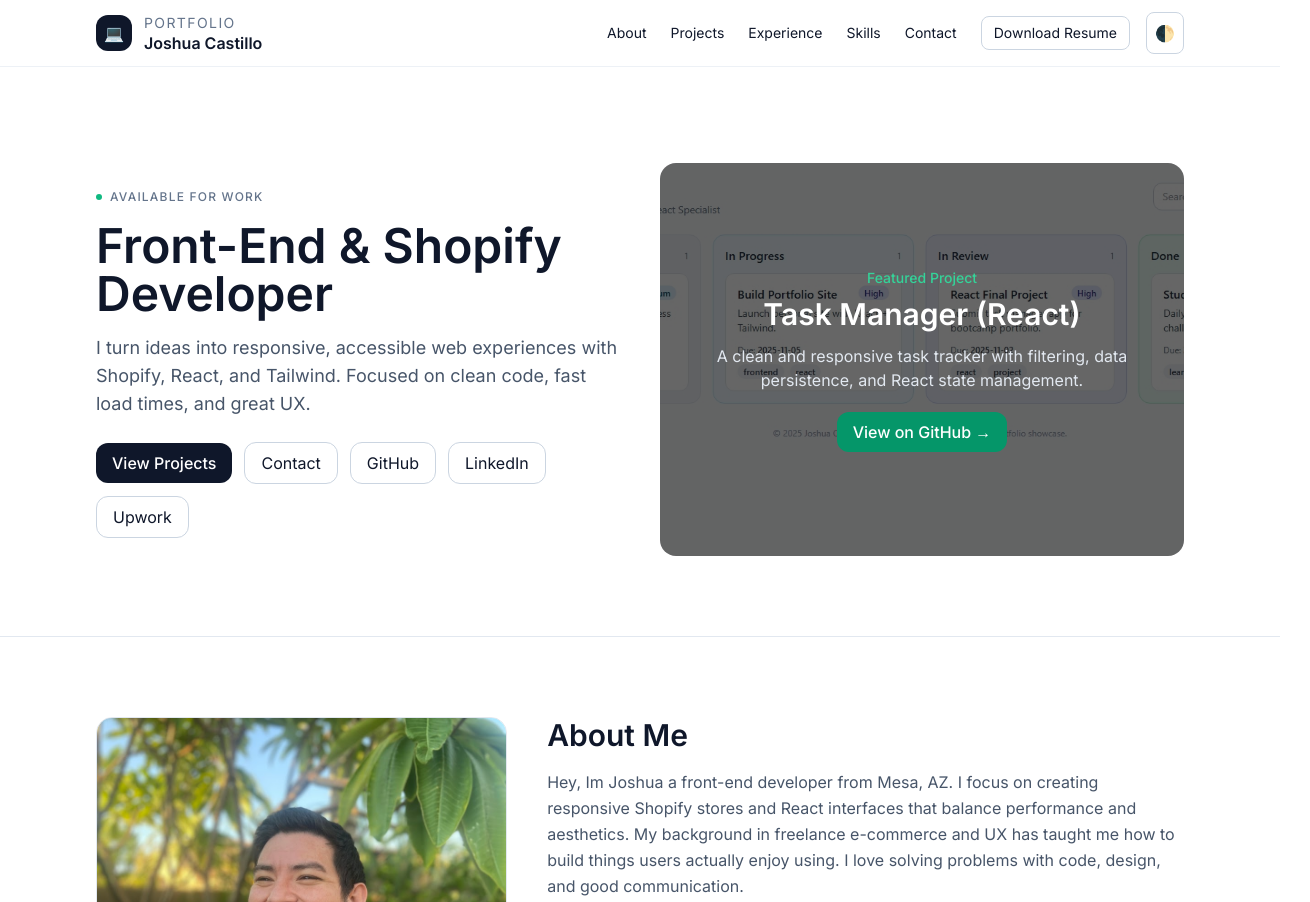
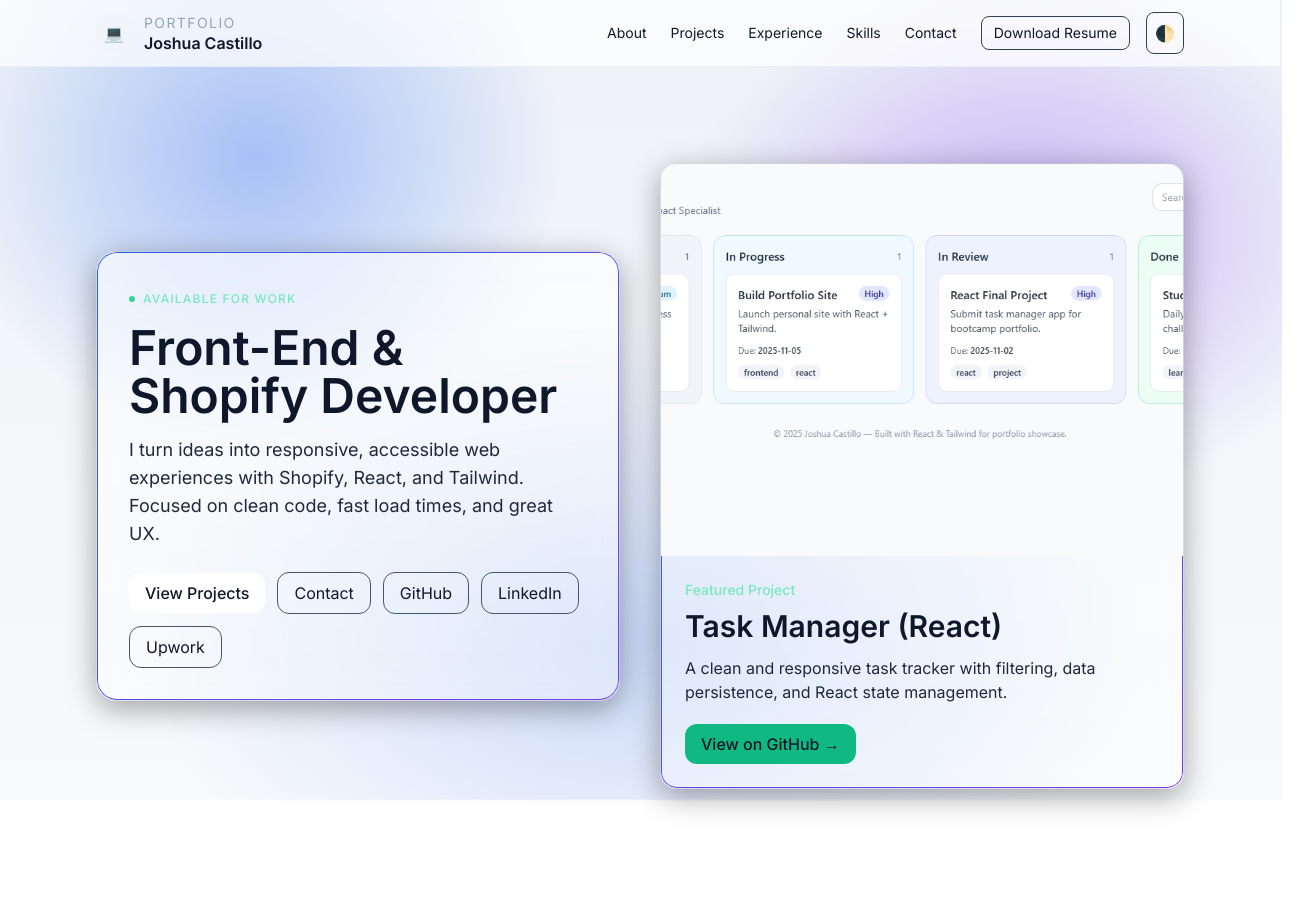
Before and after one commit to jostillo91/portfolio, a plain HTML site: page index.html in a window 1280 px wide. Shown: the top 902 px of the page, 1310 px wide, since content can reach past the window. Drawn offline with nearby package versions, Linux system fonts and the light colour scheme.

Commit message:
Updated index.html with working light/dark text and glass background

```diff
--- a/index.html
+++ b/index.html
@@ -11,13 +11,13 @@
   <meta property="og:image" content="task-manager.jpg" />
   <meta name="twitter:card" content="summary_large_image" />
   <meta property="og:type" content="website" />
-  <meta name="theme-color" content="#111827">
+  <meta name="theme-color" content="#0b0f1a">
   <link rel="icon" href="favicon.ico">
 
   <script src="https://cdn.tailwindcss.com"></script>
   <script>
     tailwind.config = {
-      darkMode: 'class', // fix toggle
+      darkMode: 'class',
       theme: {
         extend: {
           fontFamily: {
@@ -29,16 +29,95 @@
     };
   </script>
   <link href="https://fonts.googleapis.com/css2?family=Inter:wght@300;400;500;600;700&display=swap" rel="stylesheet">
+
+  <style>
+    :root{
+      --ink:#0f172a;
+      --text:#1e293b;
+      --bg1:#f8fafc;
+      --bg2:#eef2f7;
+      --acc1:#2563eb;
+      --acc2:#7c3aed;
+      --card-bg-start: rgba(255,255,255,.60);
+      --card-bg-end:   rgba(255,255,255,.30);
+      --card-brd: rgba(2,6,23,.12);
+    }
+    html.dark{
+      --ink:#e5e7eb;
+      --text:#e2e8f0;
+      --bg1:#0b0f1a;
+      --bg2:#101a2b;
+      --acc1:#3b82f6;
+      --acc2:#a855f7;
+      --card-bg-start: rgba(255,255,255,.08);
+      --card-bg-end:   rgba(255,255,255,.02);
+      --card-brd: rgba(255,255,255,.18);
+    }
+
+    .bg-animated{
+      position: fixed; inset: 0; z-index: -1;
+      background:
+        radial-gradient(40% 60% at 20% 20%, color-mix(in oklab, var(--acc1) 35%, transparent) 0%, transparent 60%),
+        radial-gradient(45% 55% at 80% 30%, color-mix(in oklab, var(--acc2) 35%, transparent) 0%, transparent 60%),
+        radial-gradient(60% 60% at 50% 80%, color-mix(in oklab, var(--acc1) 20%, transparent) 0%, transparent 65%),
+        linear-gradient(180deg, var(--bg2), var(--bg1));
+      filter: saturate(1.05);
+      animation: bgShift 18s ease-in-out infinite alternate;
+    }
+    .bg-animated::after{
+      content:""; position:absolute; inset:0;
+      background:
+        repeating-conic-gradient(from 0deg, #0000 0% 10%, #0001 10% 20%),
+        repeating-linear-gradient(90deg, #0001 0 1px, #0000 1px 2px);
+      mix-blend-mode: soft-light; opacity:.25; pointer-events:none;
+    }
+    @keyframes bgShift{
+      0% { transform: translate3d(0,0,0) scale(1); }
+      100%{ transform: translate3d(0,-1%,0) scale(1.02); }
+    }
+
+    .glass-wrap{
+      --card-halo: color-mix(in oklab, var(--acc1) 40%, transparent);
+      position: relative;
+      border-radius: 20px;
+      background: linear-gradient(180deg, var(--card-bg-start), var(--card-bg-end));
+      border: 1px solid var(--card-brd);
+      -webkit-backdrop-filter: blur(12px);
+      backdrop-filter: blur(12px);
+      box-shadow: 0 8px 30px rgba(0,0,0,.35), inset 0 1px 0 rgba(255,255,255,.08);
+      isolation: isolate;
+      transition: box-shadow .35s ease, transform .35s ease;
+    }
+    .glass-wrap::before{
+      content:""; position:absolute; inset:0; border-radius:inherit; z-index:-1; padding:1px;
+      background: linear-gradient(135deg, var(--acc1), var(--acc2));
+      -webkit-mask: linear-gradient(#000 0 0) content-box, linear-gradient(#000 0 0);
+      -webkit-mask-composite: destination-out; mask-composite: exclude;
+    }
+    .glass-wrap::after{
+      content:""; position:absolute; inset:-20%; border-radius:inherit; z-index:-2;
+      background: radial-gradient(45% 60% at 50% 40%, var(--card-halo), transparent 60%);
+      opacity: 0; filter: blur(30px); transition: opacity .35s ease, filter .35s ease;
+    }
+    .glass-wrap:hover{ transform: translateY(-2px); box-shadow: 0 16px 40px rgba(0,0,0,.45), inset 0 1px 0 rgba(255,255,255,.08); }
+    .glass-wrap:hover::after{ opacity:.8; }
+
+    .text-dynamic { color: var(--text); }
+
+    .tile{ transition: transform .25s ease, box-shadow .25s ease; }
+    .tile:hover{ transform: translateY(-2px); box-shadow: 0 10px 26px rgba(0,0,0,.35); }
+  </style>
 </head>
 
-<body class="bg-white text-slate-900 dark:bg-slate-950 dark:text-slate-100 font-body transition-colors duration-300">
-  <!-- Header -->
-  <header class="sticky top-0 z-40 backdrop-blur bg-white/75 dark:bg-slate-950/75 border-b border-slate-200/60 dark:border-slate-800">
+<body class="font-body transition-colors duration-300 bg-transparent text-slate-900 dark:text-slate-100">
+  <div class="bg-animated"></div>
+
+  <header class="sticky top-0 z-40 backdrop-blur bg-white/70 dark:bg-slate-950/70 border-b border-slate-200/60 dark:border-slate-800">
     <div class="max-w-6xl mx-auto px-4 sm:px-6 lg:px-8 py-3 flex items-center justify-between">
       <a href="#home" class="inline-flex items-center gap-3 group">
-        <div class="w-9 h-9 rounded-xl bg-slate-900 dark:bg-slate-100 flex items-center justify-center text-white dark:text-slate-900 font-semibold">💻</div>
+        <div class="w-9 h-9 rounded-xl bg-slate-100 text-slate-900 flex items-center justify-center font-semibold">💻</div>
         <div>
-          <div class="text-sm uppercase tracking-widest text-slate-500 dark:text-slate-400">Portfolio</div>
+          <div class="text-sm uppercase tracking-widest text-slate-400">Portfolio</div>
           <div class="font-semibold leading-5">Joshua Castillo</div>
         </div>
       </a>
@@ -50,10 +129,10 @@
           <a href="#experience" class="hover:opacity-80">Experience</a>
           <a href="#skills" class="hover:opacity-80">Skills</a>
           <a href="#contact" class="hover:opacity-80">Contact</a>
-          <a href="Joshua_Castillo_Resume.pdf" class="inline-flex items-center gap-2 px-3 py-1.5 rounded-lg border border-slate-300 dark:border-slate-700 hover:bg-slate-50 dark:hover:bg-slate-900 transition" download> Download Resume</a>
+          <a href="Joshua_Castillo_Resume.pdf" class="inline-flex items-center gap-2 px-3 py-1.5 rounded-lg border border-slate-700 hover:bg-white/5 transition" download>Download Resume</a>
         </nav>
 
-        <button id="themeToggle" class="p-2 rounded-lg border border-slate-300 dark:border-slate-700 hover:bg-slate-50 dark:hover:bg-slate-900 transition" aria-label="Toggle dark mode">
+        <button id="themeToggle" class="p-2 rounded-lg border border-slate-700 hover:bg-white/5 transition" aria-label="Toggle dark mode">
           🌓
         </button>
       </div>
@@ -61,117 +140,97 @@
   </header>
 
   <main>
-    <!-- Hero -->
     <section id="home" class="relative pt-16 pb-12 sm:pt-24 sm:pb-20">
       <div class="max-w-6xl mx-auto px-4 sm:px-6 lg:px-8 grid lg:grid-cols-2 gap-10 items-center">
-        <div>
-          <span class="inline-flex items-center gap-2 text-xs font-medium tracking-widest uppercase text-slate-500">
-            <span class="w-1.5 h-1.5 rounded-full bg-emerald-500"></span> Available for work
+        <div class="glass-wrap p-6 sm:p-8">
+          <span class="inline-flex items-center gap-2 text-xs font-medium tracking-widest uppercase text-emerald-300/90">
+            <span class="w-1.5 h-1.5 rounded-full bg-emerald-400"></span> Available for work
           </span>
           <h1 class="mt-4 text-4xl sm:text-5xl font-display font-semibold leading-tight">Front-End & Shopify Developer</h1>
-          <p class="mt-4 text-lg text-slate-600 dark:text-slate-300 max-w-prose">
+          <p class="mt-4 text-lg text-dynamic max-w-prose">
             I turn ideas into responsive, accessible web experiences with Shopify, React, and Tailwind. Focused on clean code, fast load times, and great UX.
           </p>
           <div class="mt-6 flex flex-wrap items-center gap-3">
-            <a href="#projects" class="px-4 py-2 rounded-xl bg-slate-900 text-white dark:bg-white dark:text-slate-900 font-medium hover:opacity-90 transition">View Projects</a>
-            <a href="#contact" class="px-4 py-2 rounded-xl border border-slate-300 dark:border-slate-700 hover:bg-slate-50 dark:hover:bg-slate-900 transition">Contact</a>
-            <a href="https://github.com/jostillo91" target="_blank" class="px-4 py-2 rounded-xl border border-slate-300 dark:border-slate-700 hover:bg-slate-50 dark:hover:bg-slate-900 transition">GitHub</a>
-            <a href="https://www.linkedin.com/in/joshua-castillo-development/" target="_blank" class="px-4 py-2 rounded-xl border border-slate-300 dark:border-slate-700 hover:bg-slate-50 dark:hover:bg-slate-900 transition">LinkedIn</a>
-            <a href="https://upwork.com/freelancers/castillojoshua" target="_blank" class="px-4 py-2 rounded-xl border border-slate-300 dark:border-slate-700 hover:bg-slate-50 dark:hover:bg-slate-900 transition">Upwork</a>
+            <a href="#projects" class="px-4 py-2 rounded-xl bg-white text-slate-900 font-medium hover:opacity-90 transition">View Projects</a>
+            <a href="#contact" class="px-4 py-2 rounded-xl border border-slate-600 hover:bg-white/5 transition">Contact</a>
+            <a href="https://github.com/jostillo91" target="_blank" class="px-4 py-2 rounded-xl border border-slate-600 hover:bg-white/5 transition">GitHub</a>
+            <a href="https://www.linkedin.com/in/joshua-castillo-development/" target="_blank" class="px-4 py-2 rounded-xl border border-slate-600 hover:bg-white/5 transition">LinkedIn</a>
+            <a href="https://upwork.com/freelancers/castillojoshua" target="_blank" class="px-4 py-2 rounded-xl border border-slate-600 hover:bg-white/5 transition">Upwork</a>
           </div>
         </div>
 
-        <div class="relative aspect-[4/3] w-full rounded-2xl overflow-hidden bg-slate-900" style="background-image: url('task-manager.jpg.jpeg'); background-size: cover; background-position: center;">
-          <div class="absolute inset-0 bg-black/60 dark:bg-black/70"></div>
-          <div class="relative z-10 h-full w-full flex flex-col items-center justify-center text-center p-6 text-white">
-            <div class="text-sm text-emerald-400 font-medium">Featured Project</div>
+        <div class="glass-wrap relative overflow-hidden rounded-2xl">
+          <div class="aspect-[4/3] w-full"
+               style="background-image: url('task-manager.jpg.jpeg'); background-size: cover; background-position: center;">
+          </div>
+          <div class="p-6">
+            <div class="text-sm text-emerald-300/90 font-medium">Featured Project</div>
             <h2 class="mt-2 text-2xl sm:text-3xl font-semibold">Task Manager (React)</h2>
-            <p class="mt-3 max-w-md text-slate-200">
+            <p class="mt-3 max-w-md text-dynamic">
               A clean and responsive task tracker with filtering, data persistence, and React state management.
             </p>
-            <a href="https://github.com/jostillo91/jostillo91-task-manager-final-project" target="_blank" class="inline-block mt-5 px-4 py-2 rounded-xl bg-emerald-600 hover:bg-emerald-500 font-medium transition">View on GitHub →</a>
+            <a href="https://github.com/jostillo91/jostillo91-task-manager-final-project" target="_blank" class="inline-block mt-5 px-4 py-2 rounded-xl bg-emerald-500 hover:bg-emerald-400 text-slate-900 font-medium transition">View on GitHub →</a>
           </div>
         </div>
       </div>
     </section>
 
-    <!-- About -->
-    <section id="about" class="py-16 sm:py-20 border-t border-slate-200 dark:border-slate-800">
+    <section id="about" class="py-16 sm:py-20">
       <div class="max-w-6xl mx-auto px-4 sm:px-6 lg:px-8 grid md:grid-cols-5 gap-10 items-start">
         <div class="md:col-span-2">
-          <img src="unnamed.jpg" alt="Portrait of Joshua Castillo" class="w-full aspect-square object-cover rounded-2xl border border-slate-200 dark:border-slate-800" />
+          <img src="unnamed.jpg" alt="Portrait of Joshua Castillo" class="w-full aspect-square object-cover rounded-2xl border border-slate-700" />
         </div>
-        <div class="md:col-span-3">
+        <div class="md:col-span-3 glass-wrap p-6 sm:p-8">
           <h2 class="text-2xl sm:text-3xl font-semibold">About Me</h2>
-          <p class="mt-4 text-slate-600 dark:text-slate-300 leading-relaxed">
-            Hey, Im Joshua a front-end developer from Mesa, AZ. I focus on creating responsive Shopify stores and React interfaces that balance performance and aesthetics. My background in freelance e-commerce and UX has taught me how to build things users actually enjoy using. I love solving problems with code, design, and good communication.
+          <p class="mt-4 leading-relaxed text-dynamic">
+            Hey, I’m Joshua — a front-end developer from Mesa, AZ. I focus on creating responsive Shopify stores and React interfaces that balance performance and aesthetics. My background in freelance e-commerce and UX has taught me how to build things users actually enjoy using. I love solving problems with code, design, and good communication.
           </p>
         </div>
       </div>
     </section>
 
-    <!-- Projects -->
-    <section id="projects" class="py-16 sm:py-20 border-t border-slate-200 dark:border-slate-800">
+    <section id="projects" class="py-16 sm:py-20">
       <div class="max-w-6xl mx-auto px-4 sm:px-6 lg:px-8">
         <div class="flex items-end justify-between gap-6">
           <h2 class="text-2xl sm:text-3xl font-semibold">Featured Projects</h2>
-          <a class="text-sm text-emerald-600 hover:underline" href="https://github.com/jostillo91" target="_blank">All repos →</a>
+          <a class="text-sm text-emerald-300 hover:underline" href="https://github.com/jostillo91" target="_blank">All repos →</a>
         </div>
 
         <div class="mt-8 grid md:grid-cols-2 lg:grid-cols-3 gap-6">
-          <!-- Task Manager -->
-          <article class="group border border-slate-200 dark:border-slate-800 rounded-2xl overflow-hidden hover:shadow-lg hover:scale-[1.02] transition-transform">
+          <article class="tile glass-wrap overflow-hidden rounded-2xl">
             <a href="https://github.com/jostillo91/task-manager-final-project" target="_blank" class="block">
-              <img src="task-manager.jpg.jpeg" alt="Task Manager app screenshot" class="aspect-[16/9] w-full object-cover bg-slate-100 dark:bg-slate-900" />
+              <img src="task-manager.jpg.jpeg" alt="Task Manager app screenshot" class="aspect-[16/9] w-full object-cover" />
             </a>
             <div class="p-5">
               <h3 class="font-semibold">Task Manager (React)</h3>
-              <p class="mt-1 text-sm text-slate-600 dark:text-slate-300">Task tracker with data visualization and state management using React and Tailwind.</p>
-              <div class="mt-3 flex flex-wrap gap-2 text-xs">
-                <span class="px-2 py-1 rounded-full bg-slate-100 dark:bg-slate-900">React</span>
-                <span class="px-2 py-1 rounded-full bg-slate-100 dark:bg-slate-900">Tailwind</span>
-                <span class="px-2 py-1 rounded-full bg-slate-100 dark:bg-slate-900">Vite</span>
-              </div>
+              <p class="mt-1 text-sm text-dynamic">Task tracker with data visualization and state management using React and Tailwind.</p>
             </div>
           </article>
 
-          <!-- Placeholder Projects -->
-          <article class="group border border-slate-200 dark:border-slate-800 rounded-2xl overflow-hidden hover:shadow-lg hover:scale-[1.02] transition-transform">
-            <div class="aspect-[16/9] bg-slate-100 dark:bg-slate-900 flex items-center justify-center text-slate-400">Project Screenshot</div>
+          <article class="tile glass-wrap overflow-hidden rounded-2xl">
+            <div class="aspect-[16/9] bg-white/5 flex items-center justify-center text-slate-300/70">Project Screenshot</div>
             <div class="p-5">
               <h3 class="font-semibold">Shopify Section Builder</h3>
-              <p class="mt-1 text-sm text-slate-600 dark:text-slate-300">Reusable Liquid sections and theme snippets for Shopify stores.</p>
-              <div class="mt-3 flex flex-wrap gap-2 text-xs">
-                <span class="px-2 py-1 rounded-full bg-slate-100 dark:bg-slate-900">Shopify</span>
-                <span class="px-2 py-1 rounded-full bg-slate-100 dark:bg-slate-900">Liquid</span>
-                <span class="px-2 py-1 rounded-full bg-slate-100 dark:bg-slate-900">Theme Dev</span>
-              </div>
+              <p class="mt-1 text-sm text-dynamic">Reusable Liquid sections and theme snippets for Shopify stores.</p>
             </div>
           </article>
 
-          <article class="group border border-slate-200 dark:border-slate-800 rounded-2xl overflow-hidden hover:shadow-lg hover:scale-[1.02] transition-transform">
-            <div class="aspect-[16/9] bg-slate-100 dark:bg-slate-900 flex items-center justify-center text-slate-400">Project Screenshot</div>
+          <article class="tile glass-wrap overflow-hidden rounded-2xl">
+            <div class="aspect-[16/9] bg-white/5 flex items-center justify-center text-slate-300/70">Project Screenshot</div>
             <div class="p-5">
               <h3 class="font-semibold">Weather Dashboard</h3>
-              <p class="mt-1 text-sm text-slate-600 dark:text-slate-300">API-driven weather dashboard with search and location detection.</p>
-              <div class="mt-3 flex flex-wrap gap-2 text-xs">
-                <span class="px-2 py-1 rounded-full bg-slate-100 dark:bg-slate-900">JavaScript</span>
-                <span class="px-2 py-1 rounded-full bg-slate-100 dark:bg-slate-900">API</span>
-                <span class="px-2 py-1 rounded-full bg-slate-100 dark:bg-slate-900">HTML/CSS</span>
-              </div>
+              <p class="mt-1 text-sm text-dynamic">API-driven weather dashboard with search and location detection.</p>
             </div>
           </article>
         </div>
       </div>
     </section>
 
-    <!-- CTA -->
-    <p class="mt-8 text-center text-slate-500 pb-10">Open to full-time or contract front-end roles — let’s connect!</p>
+    <p class="mt-8 text-center text-dynamic pb-10">Open to full-time or contract front-end roles — let’s connect!</p>
   </main>
 
-  <!-- Footer -->
-  <footer class="py-10 border-t border-slate-200 dark:border-slate-800">
-    <div class="max-w-6xl mx-auto px-4 sm:px-6 lg:px-8 text-sm flex flex-col sm:flex-row items-center justify-between gap-3">
+  <footer class="py-10 border-t border-slate-800/60">
+    <div class="max-w-6xl mx-auto px-4 sm:px-6 lg:px-8 text-sm flex flex-col sm:flex-row items-center justify-between gap-3 text-dynamic">
       <p>© <span id="year"></span> Joshua Castillo. All rights reserved.</p>
       <div class="flex items-center gap-4">
         <a href="mailto:jostillo91@gmail.com" class="hover:underline">Email</a>
@@ -196,7 +255,18 @@
       const isDark = root.classList.toggle('dark');
       localStorage.setItem('theme', isDark ? 'dark' : 'light');
     });
+
     document.getElementById('year').textContent = new Date().getFullYear();
+  </script>
+
+  <script>
+    const themeMeta = document.querySelector('meta[name="theme-color"]');
+    function setThemeMeta() {
+      const isDark = document.documentElement.classList.contains('dark');
+      themeMeta?.setAttribute('content', isDark ? '#0b0f1a' : '#f8fafc');
+    }
+    setThemeMeta();
+    btn.addEventListener('click', setThemeMeta);
   </script>
 </body>
 </html>
```
